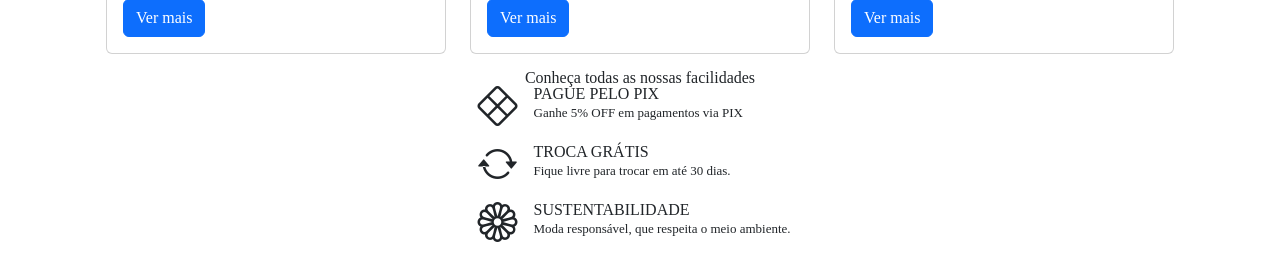
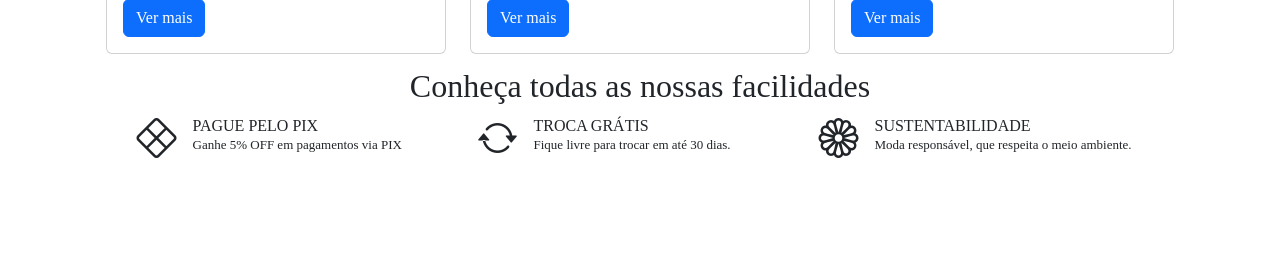
Before and after one commit to arctavares/Meteora, a React (Vite) app: page / in a window 1280 px wide. Shown: the part 2536-2801 px from the top of the page. After the commit the page ends 2720 px from the top, so only its background shows below. Built offline with nearby package versions, Linux system fonts and the light colour scheme.

Commit message:
add banner

```diff
--- a/src/components/Banner/index.tsx
+++ b/src/components/Banner/index.tsx
@@ -40,8 +40,16 @@ export default function Banner () {
 
     return (
         <section className="pb-4">
-            <h2 className="text-center">Conheça todas as nossas facilidades</h2>
-            <div className="d-flex flex-column align-items-center gap-3">
+            <h2 className="text-center fs-2 mb-3">Conheça todas as nossas facilidades</h2>
+            <div className="
+            d-flex
+            flex-column
+            align-items-center
+            gap-3
+            flex-lg-row
+            justify-content-center
+            px-3
+            ">
                 {renderItems()}
             </div>
         </section>
```
